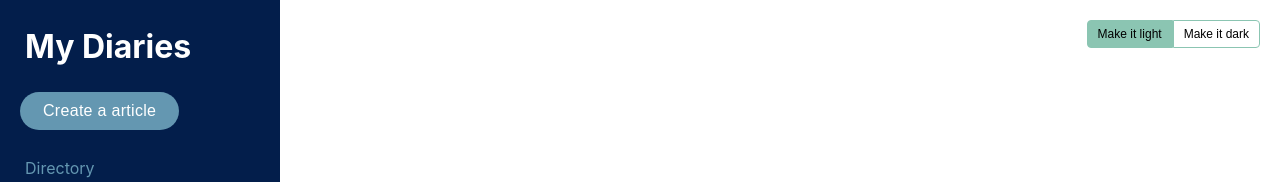
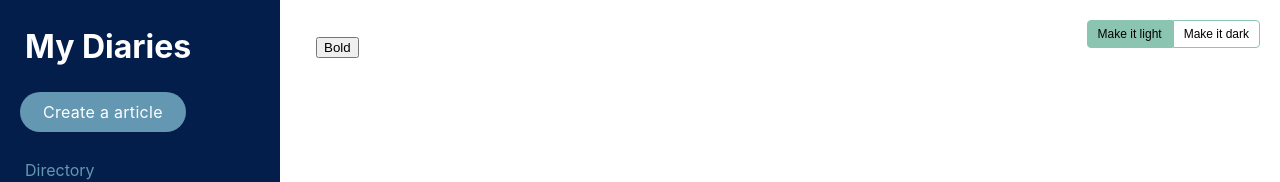
Before and after one commit to explore-free-projects/my-diaries-front-end, a React (Create React App) app: page /new in a window 1280 px wide. Shown: the top 182 px of the page. Built offline with nearby package versions, Linux system fonts and the light colour scheme.

Commit message:
new design added

```diff
--- a/package.json
+++ b/package.json
@@ -6,6 +6,7 @@
     "@testing-library/jest-dom": "^4.2.4",
     "@testing-library/react": "^9.3.2",
     "@testing-library/user-event": "^7.1.2",
+    "draft-js": "^0.11.5",
     "history": "^4.10.1",
     "react": "^16.13.1",
     "react-dom": "^16.13.1",
--- a/src/Common/main/Main.js
+++ b/src/Common/main/Main.js
@@ -1,7 +1,7 @@
 import React, { Component } from 'react';
 import { Switch, Route } from 'react-router-dom';
 import styled from 'styled-components';
-import { DiaryDirectory, Favourites, Tags } from "components";
+import { DiaryDirectory, Favourites, Tags, NewArticle } from "components";
 import { Blogs,  } from 'mocks';
 
 const MainWrapper = styled.main `
@@ -27,6 +27,9 @@ class Main extends Component {
             <DiaryDirectory
               data={Blogs}/>
           </Route>
+          <Route path="/new">
+            <NewArticle/>
+          </Route>
           <Route path="/favourites">
             <Favourites/>
           </Route>
--- a/src/Common/sidenav/SideNav.js
+++ b/src/Common/sidenav/SideNav.js
@@ -43,7 +43,7 @@ const Link = styled(NavLink) `
   }
 `;
 
-const CreateButton = styled.button`
+const CreateButton = styled(NavLink)`
   padding: 10px 23px;
   border: none;
   border-radius: 20px;
@@ -55,6 +55,8 @@ const CreateButton = styled.button`
   margin: 0 20px 22px 20px;
   cursor: pointer;
   outline: 0;
+  display: inline-block;
+  text-decoration: none;
 
   &:hover {
     background-color: ${props => props.theme.buttonPrimaryBgColorHover} ;
@@ -70,7 +72,7 @@ class SideNav extends Component {
     return (
       <Nav>
         <Logo>My Diaries</Logo>
-        <CreateButton>Create a article</CreateButton>
+        <CreateButton to="/new">Create a article</CreateButton>
         <NavUl>
           <NavList>
             <Link to="/" exact={true}>Directory</Link>
--- /dev/null
+++ b/src/Components/Newarticle/Newarticle.js
@@ -0,0 +1,40 @@
+import React, { Component } from 'react';
+import {Editor, EditorState, RichUtils} from 'draft-js';
+
+class NewArticle extends Component {
+  constructor(props) {
+    super(props);
+    this.state = {editorState: EditorState.createEmpty()};
+    this.onChange = editorState => this.setState({editorState});
+    this.handleKeyCommand = this.handleKeyCommand.bind(this);
+  }
+
+  handleKeyCommand(command, editorState) {
+    const newState = RichUtils.handleKeyCommand(editorState, command);
+    if (newState) {
+      this.onChange(newState);
+      return 'handled';
+    }
+    return 'not-handled';
+  }
+
+  _onBoldClick() {
+    this.onChange(RichUtils.toggleInlineStyle(this.state.editorState, 'BOLD'));
+  }
+
+
+  render() {
+    return (
+      <>
+        <button onClick={this._onBoldClick.bind(this)}>Bold</button>
+        <Editor
+          editorState={this.state.editorState}
+          handleKeyCommand={this.handleKeyCommand}
+          onChange={this.onChange}
+        />
+      </>
+    );
+  }
+}
+
+export default NewArticle;
--- a/src/Components/index.js
+++ b/src/Components/index.js
@@ -1,9 +1,11 @@
 import DiaryDirectory from "./Directory/DiaryDirectory";
 import Favourites from "./Favourites/Favourites";
 import Tags from "./Tags/Tags";
+import NewArticle from './Newarticle/Newarticle';
 
 export {
   DiaryDirectory,
   Favourites,
-  Tags
+  Tags,
+  NewArticle
 }
```
Also changed, not shown: 1 other file (tests, documents, lock files or other folders).
